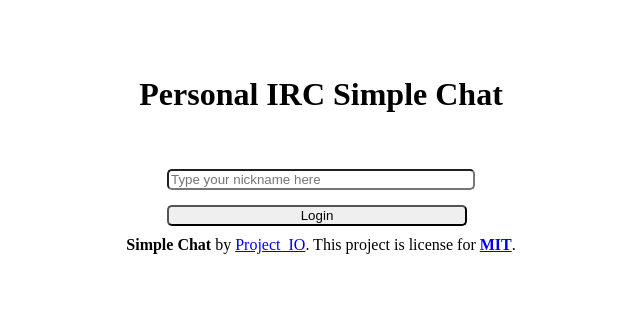
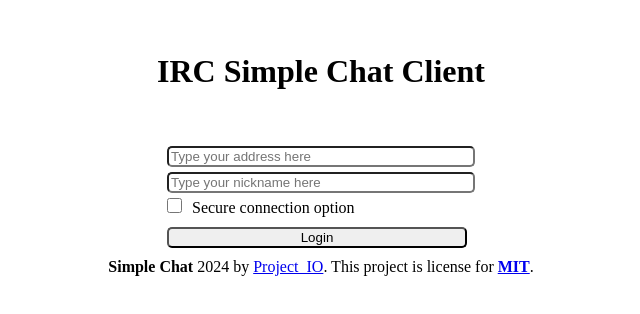
Before and after one commit to devproje/simple-chat-frontend, a Next.js app: page / in a window 1280 px wide. Shown: the part 254-568 px from the top of the page, without its empty margins (327-967 px from the left). Built offline with nearby package versions, Linux system fonts and the light colour scheme; no server answers.

Commit message:
feat: add addr

```diff
--- a/src/components/chat.jsx
+++ b/src/components/chat.jsx
@@ -6,15 +6,20 @@ import sanitize from "sanitize-html";
 
 function send(ev, socket, ref) {
     ev.preventDefault();
+
     socket.send(make("new_message", ref.current.value));
     ref.current.value = "";
 }
 
-export function Chat({ socket, props }) {
+export function Chat({ socket, secure }) {
     const [messages, setMessages] = useState([]);
     const [users, setUsers] = useState([]);
     const chat = useChatScroll(messages);
     const value = React.createRef();
+    let type = "http";
+    if (secure) {
+        type = "https";
+    }
 
     useState(() => {
         try {
@@ -24,7 +29,7 @@ export function Chat({ socket, props }) {
 
 
                 function getUsers() {
-                    const url = `http://${socket.url.replace("ws://", "").replace("/ws", "")}/v1/users`;
+                    const url = `${socket.url.replace("ws://", `${type}://`).replace("/ws", "")}/v1/users`;
                     fetch(url).then(data => data.json()).then((json) => {
                         setUsers(json.users);
                     });
@@ -55,7 +60,7 @@ export function Chat({ socket, props }) {
             <div className={styles.chat_container}>
                 <div className={styles.chat_area}>
                     <div className={styles.nav}>
-                        <h1>Personal IRC Simple Chat</h1>
+                        <h1>IRC Simple Chat</h1>
                     </div>
                     <div className={styles.msg_list} ref={chat}>
                         {
@@ -78,7 +83,8 @@ export function Chat({ socket, props }) {
                 </div>
                 <div className={styles.user_list}>
                     <div className={styles.user_title}>
-                        <h2>User List</h2>
+                        <h3>User List</h3>
+                        <p>Online: {users.length}</p>
                     </div>
                     {
                         users.map((user, index) => (
--- a/src/components/login.jsx
+++ b/src/components/login.jsx
@@ -2,38 +2,55 @@ import styles from "@/styles/modules/Login.module.scss";
 import { make } from "@/util/make";
 import React from "react";
 
-function send(ev, ref, except, socket, [login, setLogin]) {
-    ev.preventDefault();
+function send(ref, addr, socket, [login, setLogin]) {
     if (login) {
         return;
     }
 
-    try {
-        const value = ref.current.value;
-        socket.send(make("set_username", value));
-    } catch (err) {
-        except.current.innerText = "IRC Server is offline.";
-        return;
-    }
+    const value = ref.current.value;
 
+    socket.send(make("set_username", value));
     ref.current.value = "";
+    addr.current.value = "";
     setLogin(true);
 }
 
-export function Login({ socket, login, setLogin }) {
+export function Login({ secure, setSecure, createSocket, login, setLogin }) {
     const ref = React.createRef();
+    const addr = React.createRef();
     const except = React.createRef();
+    const secureRef = React.createRef();
 
     return (
         <>
-            <h1>Personal IRC Simple Chat</h1>
-            <form className={styles.input} onSubmit={ev => send(ev, ref, except, socket, [login, setLogin])}>
+            <h1>IRC Simple Chat Client</h1>
+            <form className={styles.input} onSubmit={ev => {
+                ev.preventDefault();
+                /** @type {WebSocket} */
+                let socket = createSocket(secure, addr.current.value);
+
+                setTimeout(() => {
+                    if (socket.readyState !== socket.OPEN) {
+                        except.current.innerText = "IRC Server is offline.";
+                        return;
+                    }
+
+                    send(ref, addr, socket, [login, setLogin]);
+                }, 300);
+            }}>
                 <code className={styles.except} ref={except}></code>
+                <input type="text" ref={addr} placeholder="Type your address here" required />
                 <input type="text" ref={ref} placeholder="Type your nickname here" required />
+                <div>
+                    <input type="checkbox" ref={secureRef} onClick={() => {
+                        setSecure(secureRef.current.checked);
+                    }}/>
+                    <label htmlFor={addr}>Secure connection option</label>
+                </div>
                 <button type="submit">Login</button>
             </form>
             <footer>
-                <strong>Simple Chat</strong> by <a href="https://github.com/devproje">Project_IO</a>.
+                <strong>Simple Chat</strong> 2024 by <a href="https://github.com/devproje">Project_IO</a>.
                 This project is license for <strong><a href="https://github.com/devproje/simple-chat-frontend/blob/master/LICENSE">MIT</a></strong>.
             </footer>
         </>
--- a/src/pages/index.js
+++ b/src/pages/index.js
@@ -8,31 +8,35 @@ import { Chat } from "@/components/chat";
 /** @type {WebSocket} */
 let socket;
 
-function createSocket(type, addr) {
-    socket = new WebSocket(`${type}://${addr}/ws`);
+function createSocket(secure, addr) {
+    let type = "ws";
+    if (secure) {
+        type = "wss";
+    }
+
+    return socket = new WebSocket(`${type}://${addr}/ws`);
 }
 
-export default function Home({ url, wsType }) {
+export default function Home() {
     const [login, setLogin] = useState(false);
-
-    createSocket(wsType, url);
-    const props = {
-        url: url,
-        wsType: wsType
-    };
+    const [secure, setSecure] = useState(false);
 
     function render() {
         if (!login) {
-            return <Login socket={socket} props={props} createSocket={createSocket} login={login} setLogin={setLogin} />
+            return <Login
+                createSocket={createSocket}
+                secure={secure} setSecure={setSecure}
+                login={login} setLogin={setLogin}
+            />
         }
 
-        return <Chat socket={socket} props={props} />;
+        return <Chat socket={socket} secure={secure} />;
     }
 
     return (
         <>
             <Head>
-                <title>Personal IRC Simple Chat</title>
+                <title>IRC Simple Chat Client</title>
                 <meta name="description" content="Generated by create next app" />
                 <meta name="viewport" content="width=device-width, initial-scale=1" />
                 <link rel="icon" href="/favicon.ico" />
@@ -43,15 +47,3 @@ export default function Home({ url, wsType }) {
         </>
     );
 }
-
-export async function getStaticProps() {
-    const url = process.env.URL;
-    const wsType = process.env.WS_TYPE;
-
-    return {
-        props: {
-            url: url,
-            wsType: wsType
-        }
-    };
-}
--- a/src/styles/modules/Chat.module.scss
+++ b/src/styles/modules/Chat.module.scss
@@ -28,9 +28,9 @@
 .user_title {
     width: 100%;
     display: flex;
-    padding: 16px 0;
+    padding: 16px 20px;
     align-items: center;
-    justify-content: center;
+    justify-content: space-between;
 }
 
 .user {
```
